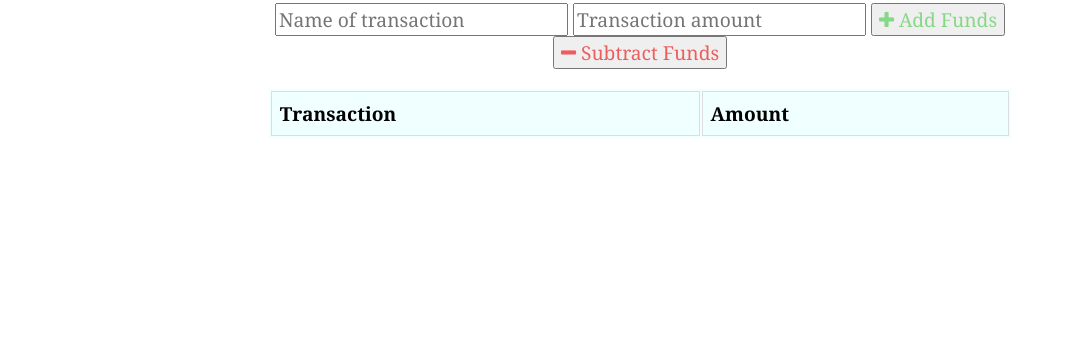
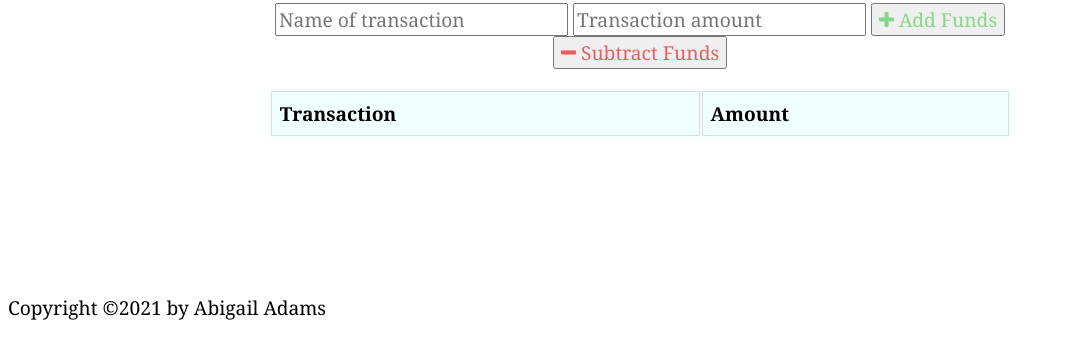
Before and after one commit to abigailGadams/MyBudgetTracker, a website: page public/index.html in a window 1280 px wide. Shown: the part 215-574 px from the top of the page, without its empty margins (0-1065 px from the left). Drawn offline with nearby package versions, Linux system fonts and the light colour scheme; no server answers.

Commit message:
adding footer with copyright

```diff
--- a/public/index.html
+++ b/public/index.html
@@ -58,6 +58,9 @@
 
       <canvas id="myChart"></canvas>
     </div>
+    <footer className="footer">
+      <div className="copyright">Copyright &copy;2021 by Abigail Adams</div>
+    </footer>
 
     <script src="https://cdn.jsdelivr.net/npm/chart.js@2.8.0"></script>
     <script src="js/idb.js"></script>
```
